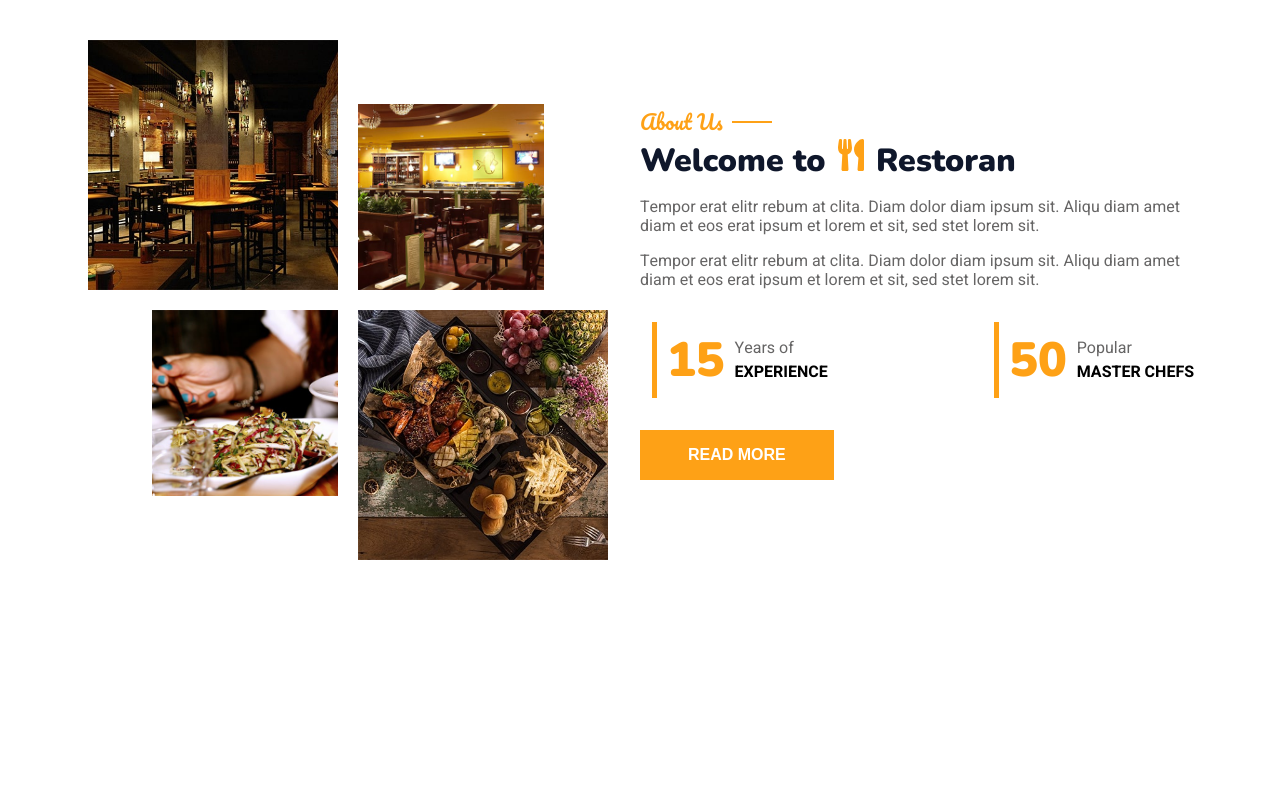
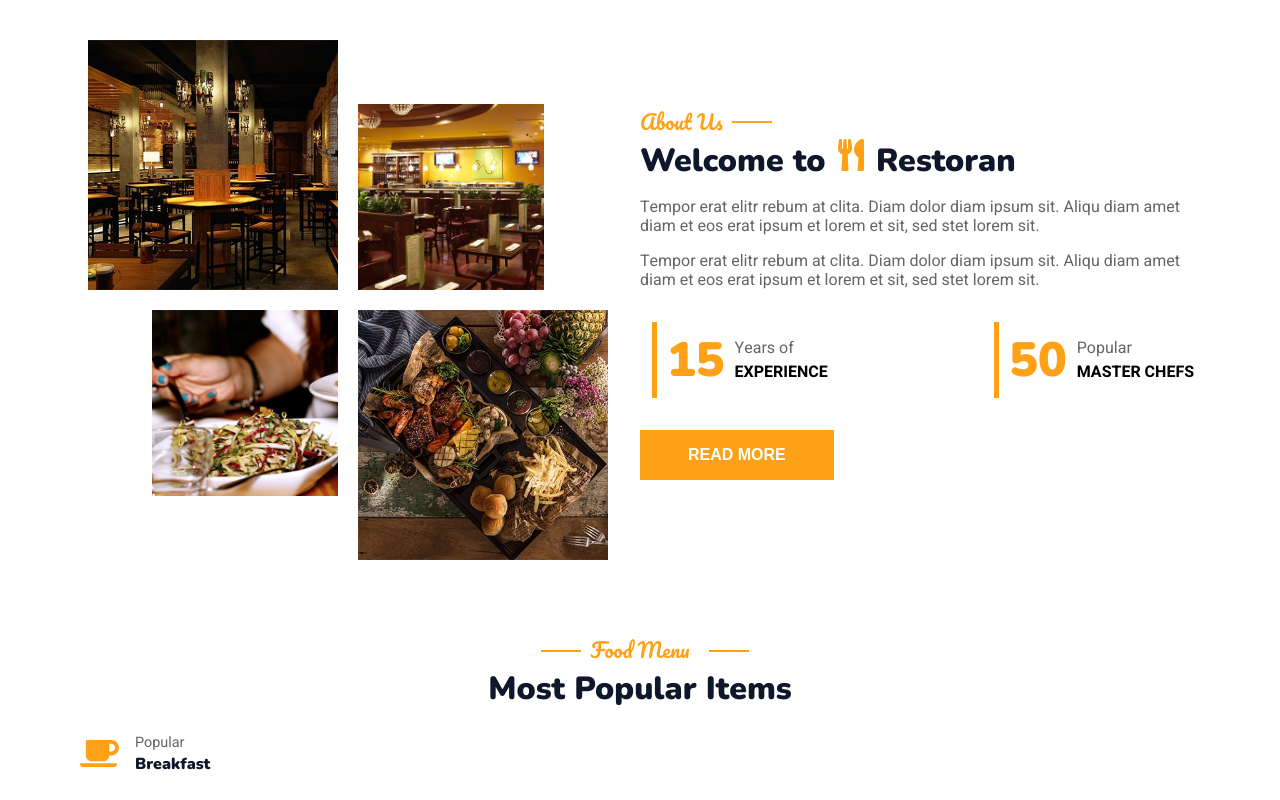
Before and after one commit to JeanLuca999/react-multi-page-website, a React (Create React App) app: page / in a window 1280 px wide. Shown: the part 1081-1881 px from the top of the page. Before the commit the page ends 1713 px from the top, so only its background shows below. Built offline with nearby package versions, Linux system fonts and the light colour scheme.

Commit message:
Separando componente CursiveText; Inicio da criação do SelectMenuItems; Adicionando acessibilidade com tabindex nos cards;

```diff
--- a/src/components/Card/index.js
+++ b/src/components/Card/index.js
@@ -6,8 +6,11 @@ export default function Card({ iconSrc, title, text, iconSrc_white }) {
 
   return (
     <Wrapper
+      tabIndex={0}
       onMouseEnter={() => setCurrentSrc(iconSrc_white)}
       onMouseLeave={() => setCurrentSrc(iconSrc)}
+      onFocus={() => setCurrentSrc(iconSrc_white)}
+      onBlur={() => setCurrentSrc(iconSrc)}
     >
       <Icon src={currentSrc} alt="icon"></Icon>
       <Title>{title}</Title>
--- /dev/null
+++ b/src/components/CursiveText/index.js
@@ -0,0 +1,38 @@
+import styled from "styled-components";
+
+export const CursiveText = styled.span`
+  position: relative;
+  font-family: "Pacifico", cursive;
+  font-size: 1.25rem;
+  color: #fea116;
+
+  &::before {
+    position: absolute;
+    display: block;
+    content: "";
+    width: 40px;
+    height: 2px;
+    background-color: #fea116;
+    top: 50%;
+    right: calc(-60% - 10px);
+
+    @media screen and (min-width: 800px) {
+      right: -60%;
+    }
+  }
+
+  &::after {
+    position: absolute;
+    display: ${(props) => (props.left ? "block" : "none")};
+    content: "";
+    width: 40px;
+    height: 2px;
+    background-color: #fea116;
+    top: 50%;
+    right: calc(110% + 10px);
+
+    @media screen and (min-width: 800px) {
+      right: 110%;
+    }
+  }
+`;
--- /dev/null
+++ b/src/components/MostPopularItemsSection/index.js
@@ -0,0 +1,15 @@
+import { CursiveText } from "../CursiveText";
+import SelectMenuItems from "../SelectMenuItems";
+import { Wrapper, Title, TextContainer } from "./style";
+
+export default function MostPopularItemsSection() {
+  return (
+    <Wrapper>
+      <TextContainer>
+        <CursiveText left={true}>Food Menu</CursiveText>
+        <Title>Most Popular Items</Title>
+        <SelectMenuItems />
+      </TextContainer>
+    </Wrapper>
+  );
+}
--- /dev/null
+++ b/src/components/MostPopularItemsSection/style.js
@@ -0,0 +1,18 @@
+import styled from "styled-components";
+
+export const Wrapper = styled.section`
+  width: 90%;
+  max-width: 1200px;
+  margin: 0 auto;
+`;
+
+export const TextContainer = styled.div`
+  text-align: center;
+`;
+
+export const Title = styled.h2`
+  color: #0f172b;
+  font-family: "Nunito", sans-serif;
+  font-weight: bolder;
+  font-size: 2rem;
+`;
--- /dev/null
+++ b/src/components/SelectMenuItems/index.js
@@ -0,0 +1,17 @@
+import { Container, Item, Icon, TextContainer, Category, Type } from "./style";
+
+import coffe from "../../assets/coffee-icon.svg";
+
+export default function SelectMenuItems() {
+  return (
+    <Container>
+      <Item role={"button"} tabIndex={0}>
+        <Icon src={coffe} alt="a coffe"></Icon>
+        <TextContainer>
+          <Category>Popular</Category>
+          <Type>Breakfast</Type>
+        </TextContainer>
+      </Item>
+    </Container>
+  );
+}
--- /dev/null
+++ b/src/components/SelectMenuItems/style.js
@@ -0,0 +1,54 @@
+import styled from "styled-components";
+
+export const Container = styled.div`
+  display: flex;
+  align-items: center;
+  padding: 1rem;
+`;
+
+export const Item = styled.div`
+  display: flex;
+  cursor: pointer;
+  transition: all 0.4s ease;
+  outline: 0;
+  border-bottom: 3px solid transparent;
+
+  &:hover,
+  &:focus {
+    border-bottom: 3px solid #fea116;
+  }
+`;
+
+export const Icon = styled.img`
+  width: 55px;
+  height: 55px;
+  object-fit: contain;
+  padding-right: 1rem;
+`;
+
+export const TextContainer = styled.div`
+  display: flex;
+  flex-direction: column;
+  justify-content: center;
+`;
+
+export const Type = styled.p`
+  font-size: 1.25rem;
+  color: #0f172b;
+  font-weight: bold;
+  font-family: "Nunito", sans-serif;
+
+  @media screen and (min-width: 800px) {
+    font-size: 1rem;
+  }
+`;
+
+export const Category = styled.p`
+  font-size: 1.25rem;
+  color: #666565;
+  text-align: left;
+
+  @media screen and (min-width: 800px) {
+    font-size: 0.9rem;
+  }
+`;
--- a/src/components/WelcomeSection/index.js
+++ b/src/components/WelcomeSection/index.js
@@ -1,13 +1,14 @@
 import {
   WelcomeSectionWrapper,
   TextContainer,
-  CursiveText,
   Title,
   Icon,
   Text,
   MetricsWrapper,
   Button,
 } from "./style";
+
+import { CursiveText } from "../CursiveText";
 
 import MetricsInfo from "../MetricsInfo";
 import logo from "../../assets/logo.svg";
--- a/src/components/WelcomeSection/style.js
+++ b/src/components/WelcomeSection/style.js
@@ -17,43 +17,6 @@ export const WelcomeSectionWrapper = styled.section`
 `;
 
 export const TextContainer = styled.div``;
-
-export const CursiveText = styled.span`
-  position: relative;
-  font-family: "Pacifico", cursive;
-  font-size: 1.25rem;
-  color: #fea116;
-
-  &::before {
-    position: absolute;
-    display: block;
-    content: "";
-    width: 40px;
-    height: 2px;
-    background-color: #fea116;
-    top: 50%;
-    right: calc(-60% - 10px);
-
-    @media screen and (min-width: 800px) {
-      right: -60%;
-    }
-  }
-
-  &::after {
-    position: absolute;
-    display: ${(props) => (props.left ? "block" : "none")};
-    content: "";
-    width: 40px;
-    height: 2px;
-    background-color: #fea116;
-    top: 50%;
-    right: calc(110% + 10px);
-
-    @media screen and (min-width: 800px) {
-      right: 110%;
-    }
-  }
-`;
 
 export const Title = styled.h2`
   font-family: "Nunito", sans-serif;
--- a/src/pages/Home.js
+++ b/src/pages/Home.js
@@ -1,6 +1,7 @@
 import BackgroundPage from "../components/BackgroundPage";
 import CardSection from "../components/CardSection";
 import HomeBannerInfo from "../components/HomeBannerInfo";
+import MostPopularItemsSection from "../components/MostPopularItemsSection";
 import NavBar from "../components/NavBar";
 import WelcomeSection from "../components/WelcomeSection";
 
@@ -13,6 +14,7 @@ export default function Home() {
       </BackgroundPage>
       <CardSection />
       <WelcomeSection />
+      <MostPopularItemsSection />
     </>
   );
 }
```
Also changed, not shown: src/assets/coffee-icon.svg (added).
